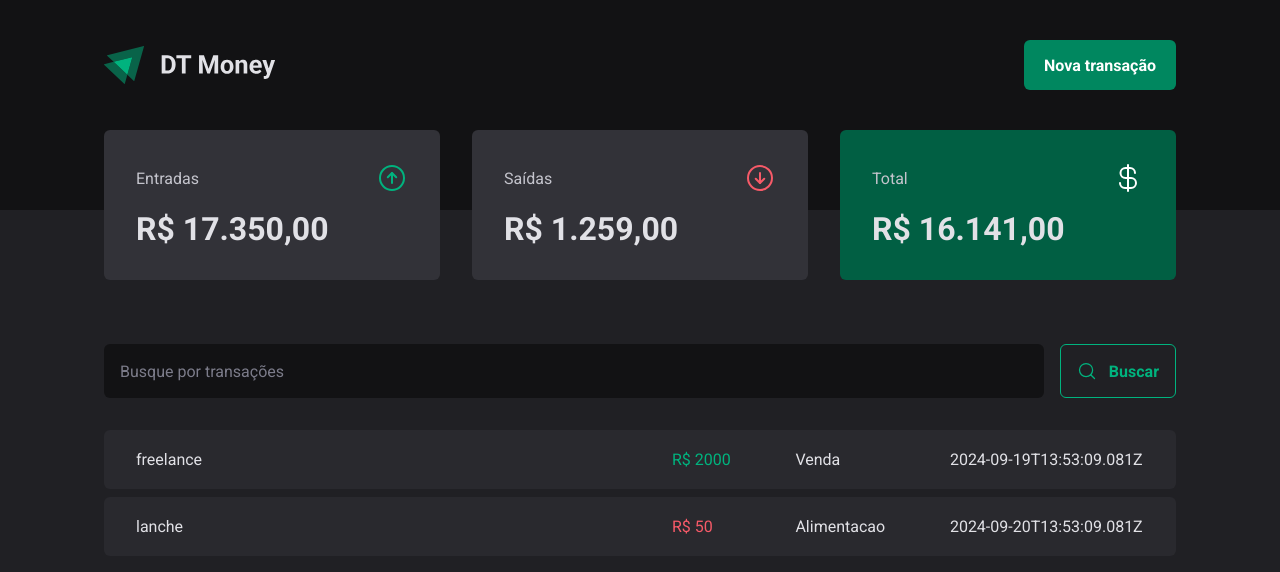
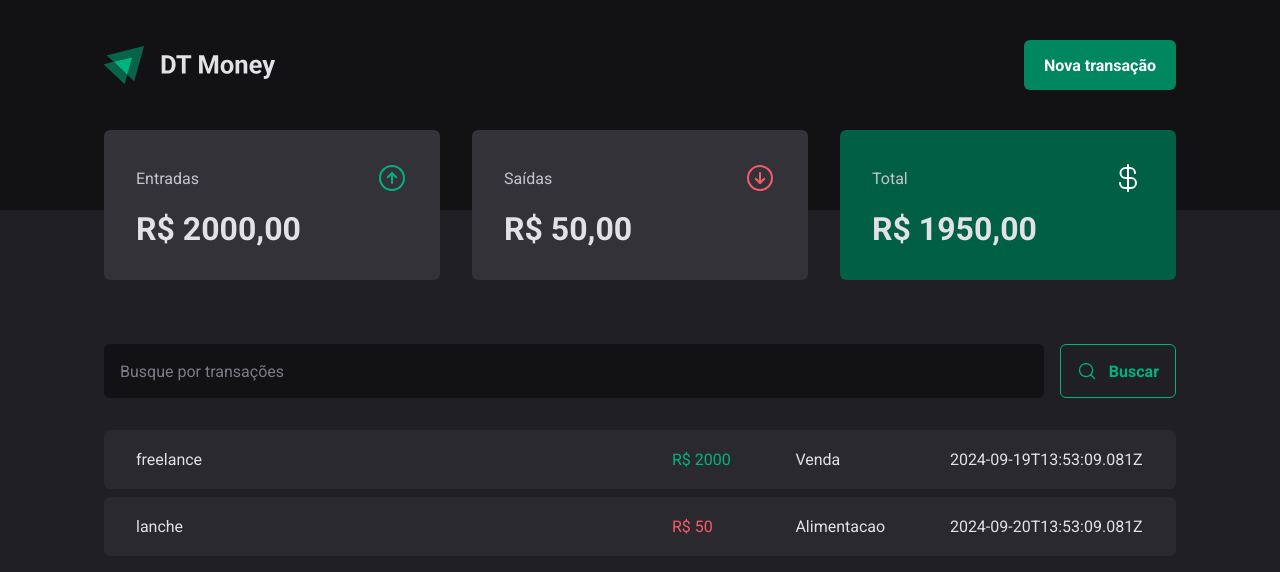
Before and after one commit to rafaelkremser/dt-money, a React (Vite) app: page / in a window 1280 px wide. Shown: the top 572 px of the page. Built offline with nearby package versions, Linux system fonts and the light colour scheme; data requests are answered from the project's data file.

Commit message:
feat: add real values in summary

```diff
--- a/src/components/Summary/index.tsx
+++ b/src/components/Summary/index.tsx
@@ -1,7 +1,29 @@
 import { ArrowCircleDown, ArrowCircleUp, CurrencyDollar } from "phosphor-react";
 import { SummaryCard, SummaryContainer } from "./styles";
+import { TransactionsContext } from "../../contexts/TransactionsContext";
+import { useContext } from "react";
 
 export function Summary() {
+  const { transactions } = useContext(TransactionsContext)
+
+  const summary = transactions.reduce(
+    (acc, transaction) => {
+      if (transaction.type === 'income') {
+        acc.income += transaction.value
+        acc.total += transaction.value
+      } else {
+        acc.outcome += transaction.value
+        acc.total -= transaction.value
+      }
+
+      return acc
+    }, {
+    income: 0,
+    outcome: 0,
+    total: 0
+  }
+  )
+
   return (
     <SummaryContainer>
       <SummaryCard>
@@ -9,21 +31,21 @@ export function Summary() {
           <span>Entradas</span>
           <ArrowCircleUp size={32} color="#00b37e" />
         </header>
-        <strong>R$ 17.350,00</strong>
+        <strong>R$ {summary.income},00</strong>
       </SummaryCard>
       <SummaryCard>
         <header>
           <span>Saídas</span>
           <ArrowCircleDown size={32} color="#f75a68" />
         </header>
-        <strong>R$ 1.259,00</strong>
+        <strong>R$ {summary.outcome},00</strong>
       </SummaryCard>
       <SummaryCard variant='green'>
         <header>
           <span>Total</span>
           <CurrencyDollar size={32} color="#fff" />
         </header>
-        <strong>R$ 16.141,00</strong>
+        <strong>R$ {summary.total},00</strong>
       </SummaryCard>
     </SummaryContainer>
   )
```
